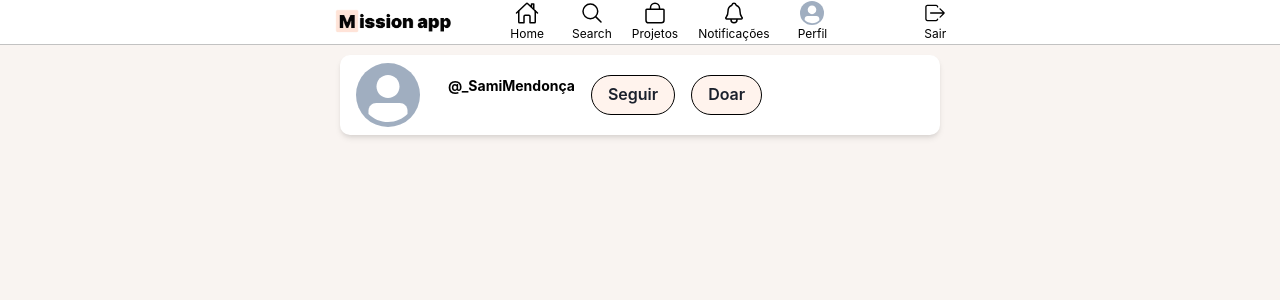
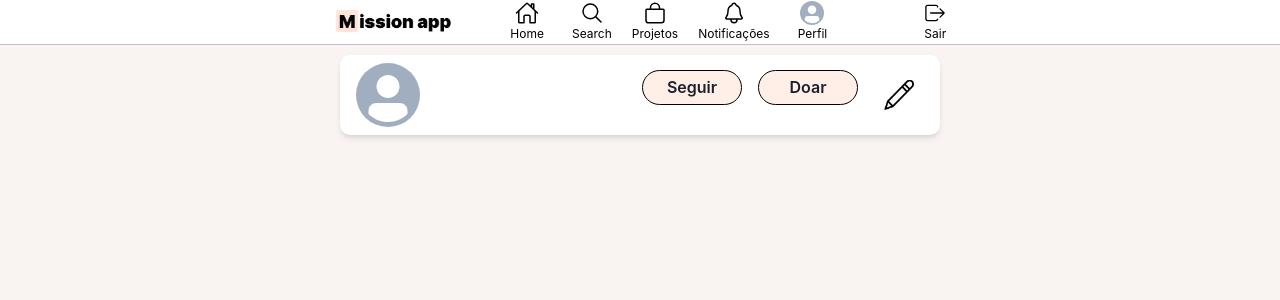
Before and after one commit to Amaro-peter/mission-app-FaithTech, a React (Vite) app: page / in a window 1280 px wide. Shown: the top 300 px of the page. Built offline with nearby package versions, Linux system fonts and the light colour scheme.

Commit message:
Pencil editor in the Missionary Header

```diff
--- a/src/components/MissionaryComponents/MissionaryHeader/MissionaryHeader.jsx
+++ b/src/components/MissionaryComponents/MissionaryHeader/MissionaryHeader.jsx
@@ -18,35 +18,52 @@ function MissionaryHeader() {
       <Flex
         direction="row"
         alignItems="center"
-        justifyContent="flex-start"
+        justifyContent="space-between"
         height="100%"
         gap={{base: 4, sm: 7}}
       >
         <Avatar src='' alt="Missionary" size={{base: "md", md: "lg"}} />
         <Flex gap={4}>
-          <Text fontSize="sm" fontWeight="bold"
-          fontFamily={"Inter, sans-serif"}
-          >
-            @_SamiMendonça
-          </Text>
           <Button
+          width={"100px"}
+          height={"35px"}
           border={"1px solid black"}
           borderRadius={50}
-          backgroundColor={"#FFEFE7BF"}
+          backgroundColor={"#FFEFE7"}
           _hover={{background: "#FFB999"}}
           >
             Seguir
           </Button>
           <Button
+          width={"100px"}
+          height={"35px"}
           border={"1px solid black"}
           borderRadius={50}
-          backgroundColor={"#FFEFE7BF"}
+          backgroundColor={"#FFEFE7"}
           _hover={{background: "#FFB999"}}
           >
             Doar
           </Button>
+
+          <Box
+          display="flex"
+          justifyContent="center"
+          alignItems="center"
+          _hover={{ background: "gray.400", borderRadius: "50%" }}
+          width="50px"
+          height="50px"
+          >
+            <Image
+            src='./pencil_editor.png'
+            alt="Missionary"
+            width="30px"
+            height="30px"
+            cursor={"pointer"}
+            />
+          </Box>
         </Flex>
       </Flex>
+
     </Flex>
   )
 }
```
